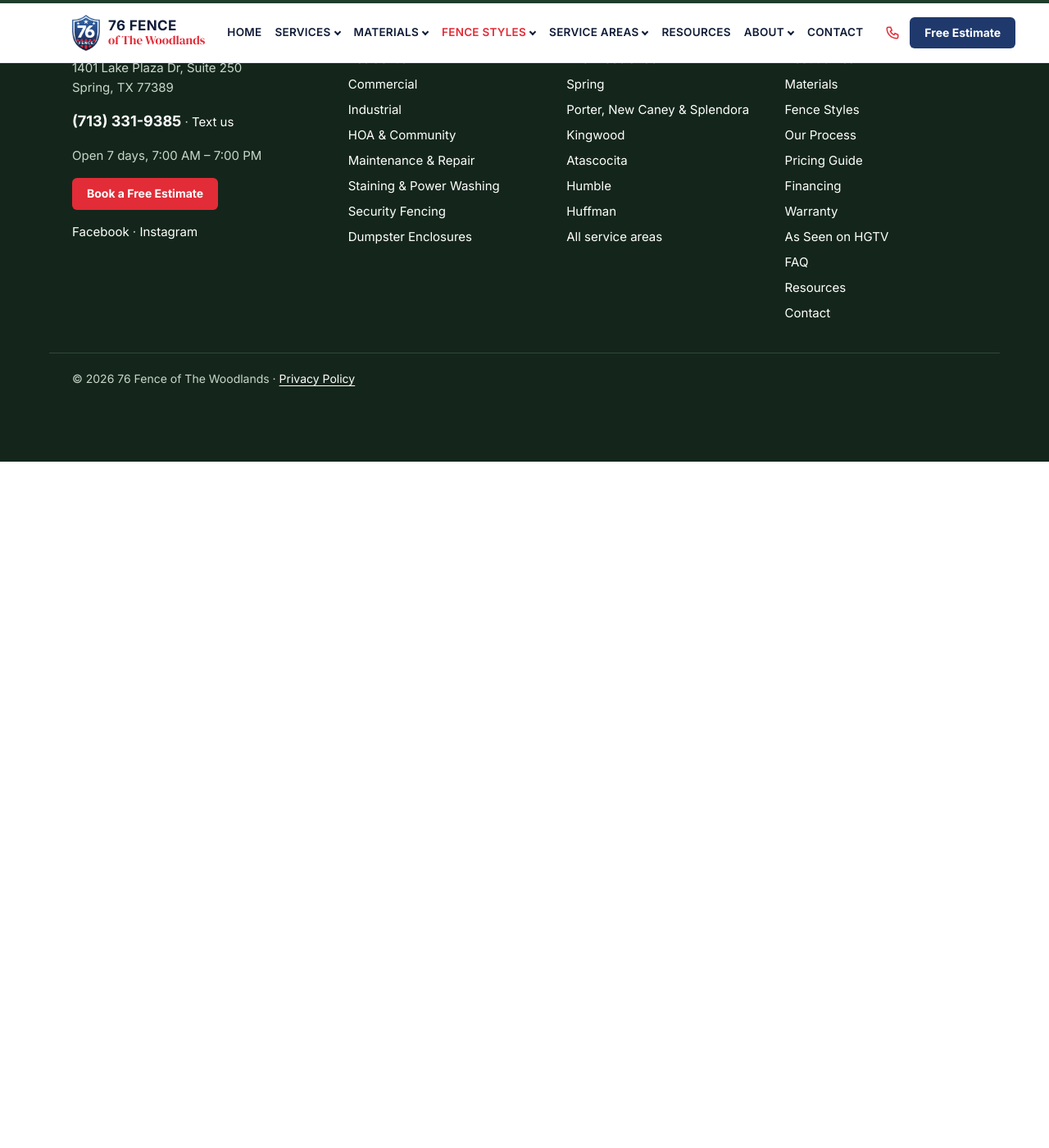
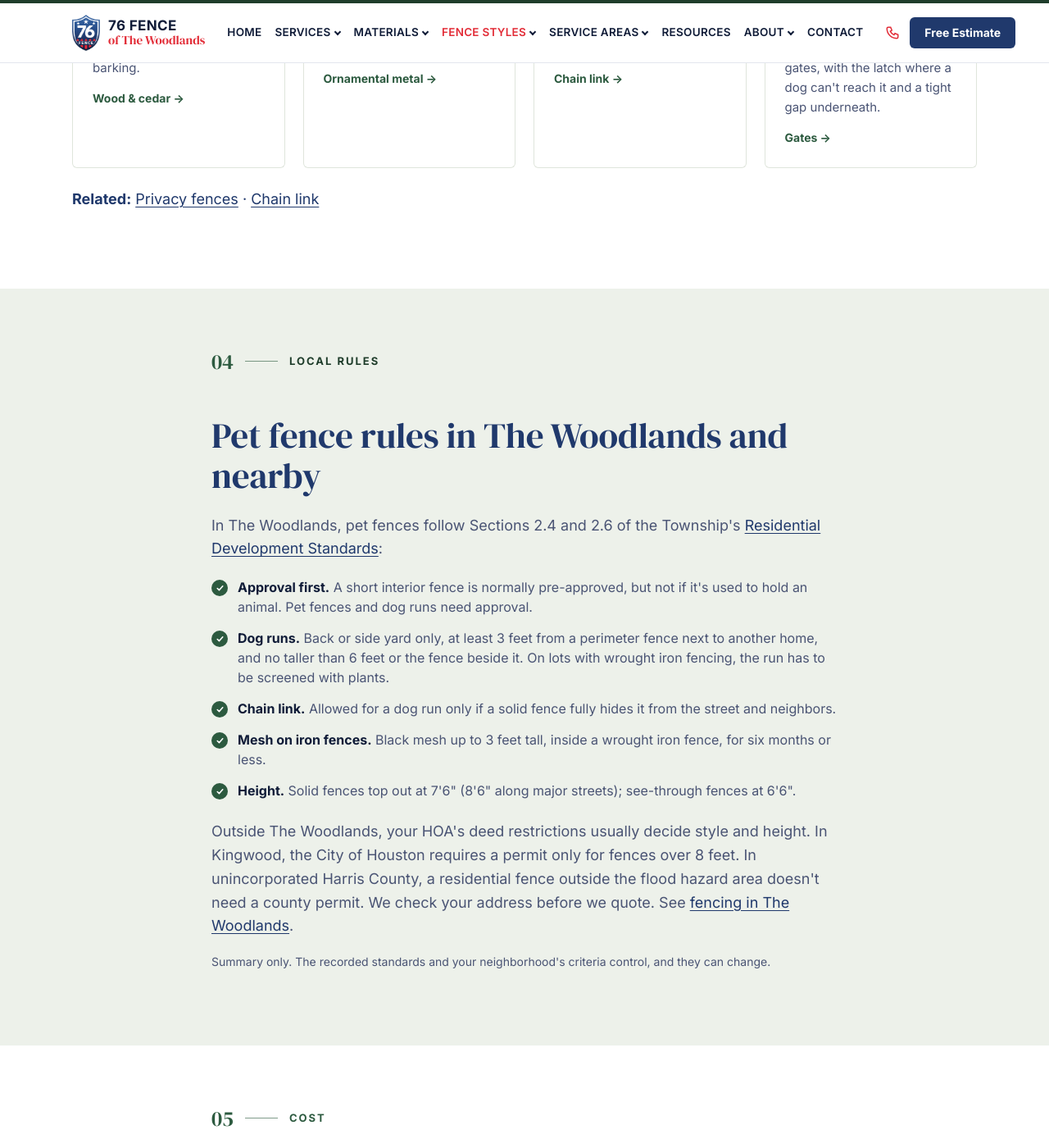
Before and after one commit to brysr1/thewoodlandsfences-site, a Jekyll site: the page built from fence-styles/pet.md, in a window 1280 px wide and 1400 px high, scrolled down 1953 px. Shown: the whole window at 82% size. Built offline with Jekyll 4.4.1, drawn with Linux system fonts in a browser that asks for light colours; before the commit the page ends 2516 px from its top, so only the background shows below that; some of the changed text lies outside the part shown.

Commit message:
Expand pet fences page
Add fit-by-dog guidance, material links and gates card, local rules (Woodlands RDS 2.4 and 2.6, linked), cost factors from pricing guide and a 3-question FAQ. Existing H1, intro and options kept.

Co-Authored-By: Claude Opus 5.5 <noreply@anthropic.com>
Claude-Session: https://claude.ai/code/session_01G5LnwAMmNeAsRzudMbwUtq

```diff
--- a/fence-styles/pet.md
+++ b/fence-styles/pet.md
@@ -2,6 +2,14 @@
 title: "Pet Fences"
 description: "Fences that keep dogs in: dig barriers, tight gaps, and latches they can't open. Built by 76 Fence of The Woodlands. Call (713) 331-9385."
 permalink: /fence-styles/pet/
+faq_title: Pet fence questions
+faq:
+  - q: "Can I build a dog run in The Woodlands?"
+    a: "Yes, with limits. A dog run has to be in the back or side yard, at least 3 feet from a perimeter fence next to another home, and no taller than 6 feet or the height of the fence beside it. Chain link is allowed only if it's fully hidden from the street and neighbors by a solid fence. It needs approval like any other fence."
+  - q: "Can I add mesh to my iron fence to keep a small dog in?"
+    a: "In The Woodlands, black mesh up to 3 feet tall can go on the inside of a wrought iron fence for up to six months. For a permanent fix, steel with puppy pickets is the cleaner answer. Check your HOA rules elsewhere."
+  - q: "How tall should a fence be for my dog?"
+    a: "It depends on the dog. Most yards are fine at 6 feet. A determined jumper may need the most height your rules allow, which in The Woodlands is 7'6\" for a solid fence."
 ---
 
 {% include hero.html small=true eyebrow="Fence styles" title="Pet fences" lede="Fences that keep dogs in: dig barriers, tight gaps, and latches they can't open." image="/assets/images/fences/privacy-new-home.jpg" alt="Cedar privacy fence at a new home" %}
@@ -23,14 +31,60 @@ permalink: /fence-styles/pet/
 </section>
 
 <section class="fx-band fx-band-alt">
+  <div class="fx-container fx-prose">
+    {% include eyebrow.html text="Where it fits" %}
+    <h2>Match the fence to the dog</h2>
+    <ul class="fx-checklist">
+      <li><span><b>Diggers.</b> Most escapes happen at the bottom. A tight bottom line and a dig barrier matter more than extra height.</span></li>
+      <li><span><b>Jumpers and climbers.</b> Go taller, and avoid rails on the outside that a dog can use as a step.</span></li>
+      <li><span><b>Barkers.</b> A solid wood fence blocks the view of squirrels, deer, and the neighbor's dog, which cuts down on barking.</span></li>
+      <li><span><b>Small dogs.</b> Standard metal pickets can be wide enough to squeeze through. Puppy pickets close the gap at the bottom.</span></li>
+      <li><span><b>Golf course and lake lots.</b> Solid fences aren't allowed along the back of these lots in The Woodlands, so steel with puppy pickets keeps the view and still holds the dog.</span></li>
+    </ul>
+  </div>
+</section>
+
+<section class="fx-band">
   <div class="fx-container">
     {% include eyebrow.html text="Options" %}
     <h2>Choices to make</h2>
     <div class="fx-cards">
-      <div class="fx-card"><h3>Wood privacy</h3><p>Blocks the view that sets off barking.</p></div>
-      <div class="fx-card"><h3>Steel with puppy pickets</h3><p>Tight spacing at the bottom.</p></div>
-      <div class="fx-card"><h3>Chain link dog runs</h3><p>Where your rules allow it.</p></div>
+      <div class="fx-card"><h3>Wood privacy</h3><p>Blocks the view that sets off barking.</p><a class="more" href="{{ '/materials/wood-cedar/' | relative_url }}">Wood &amp; cedar &rarr;</a></div>
+      <div class="fx-card"><h3>Steel with puppy pickets</h3><p>Tight spacing at the bottom.</p><a class="more" href="{{ '/materials/ornamental-steel-aluminum/' | relative_url }}">Ornamental metal &rarr;</a></div>
+      <div class="fx-card"><h3>Chain link dog runs</h3><p>Where your rules allow it.</p><a class="more" href="{{ '/materials/chain-link/' | relative_url }}">Chain link &rarr;</a></div>
+      <div class="fx-card"><h3>Gates</h3><p>Self-closing, self-latching gates, with the latch where a dog can't reach it and a tight gap underneath.</p><a class="more" href="{{ '/fence-styles/gates/' | relative_url }}">Gates &rarr;</a></div>
     </div>
     <p style="margin-top:24px"><strong>Related:</strong> <a href="{{ '/fence-styles/privacy/' | relative_url }}">Privacy fences</a> · <a href="{{ '/materials/chain-link/' | relative_url }}">Chain link</a></p>
   </div>
 </section>
+
+<section class="fx-band fx-band-alt">
+  <div class="fx-container fx-prose">
+    {% include eyebrow.html text="Local rules" %}
+    <h2>Pet fence rules in The Woodlands and nearby</h2>
+    <p>In The Woodlands, pet fences follow Sections 2.4 and 2.6 of the Township's <a href="https://www.thewoodlandstownship-tx.gov/files/sharedassets/main/v/2/covenant-administration/documents/2024-residential-standards-recorded-12-10-2024.pdf" rel="noopener">Residential Development Standards</a>:</p>
+    <ul class="fx-checklist">
+      <li><span><b>Approval first.</b> A short interior fence is normally pre-approved, but not if it's used to hold an animal. Pet fences and dog runs need approval.</span></li>
+      <li><span><b>Dog runs.</b> Back or side yard only, at least 3 feet from a perimeter fence next to another home, and no taller than 6 feet or the fence beside it. On lots with wrought iron fencing, the run has to be screened with plants.</span></li>
+      <li><span><b>Chain link.</b> Allowed for a dog run only if a solid fence fully hides it from the street and neighbors.</span></li>
+      <li><span><b>Mesh on iron fences.</b> Black mesh up to 3 feet tall, inside a wrought iron fence, for six months or less.</span></li>
+      <li><span><b>Height.</b> Solid fences top out at 7'6" (8'6" along major streets); see-through fences at 6'6".</span></li>
+    </ul>
+    <p>Outside The Woodlands, your HOA's deed restrictions usually decide style and height. In Kingwood, the City of Houston requires a permit only for fences over 8 feet. In unincorporated Harris County, a residential fence outside the flood hazard area doesn't need a county permit. We check your address before we quote. See <a href="{{ '/service-areas/the-woodlands/' | relative_url }}">fencing in The Woodlands</a>.</p>
+    <p class="fx-note">Summary only. The recorded standards and your neighborhood's criteria control, and they can change.</p>
+  </div>
+</section>
+
+<section class="fx-band">
+  <div class="fx-container fx-prose">
+    {% include eyebrow.html text="Cost" %}
+    <h2>What affects the price</h2>
+    <ul class="fx-checklist">
+      <li><span><b>Material.</b> On our <a href="{{ '/pricing-guide/' | relative_url }}">pricing guide</a>, chain link typically runs $15&ndash;$40 per linear foot installed, cedar $30&ndash;$47, and ornamental steel $40&ndash;$75.</span></li>
+      <li><span><b>Height.</b> Taller fences need more material and deeper posts.</span></li>
+      <li><span><b>Dig barriers and puppy pickets.</b> Each adds material along the full run.</span></li>
+      <li><span><b>Gates.</b> Self-closing hinges and latches cost more than standard hardware.</span></li>
+      <li><span><b>Ground and trees.</b> Slopes and roots along the line add labor.</span></li>
+    </ul>
+  </div>
+</section>
```
